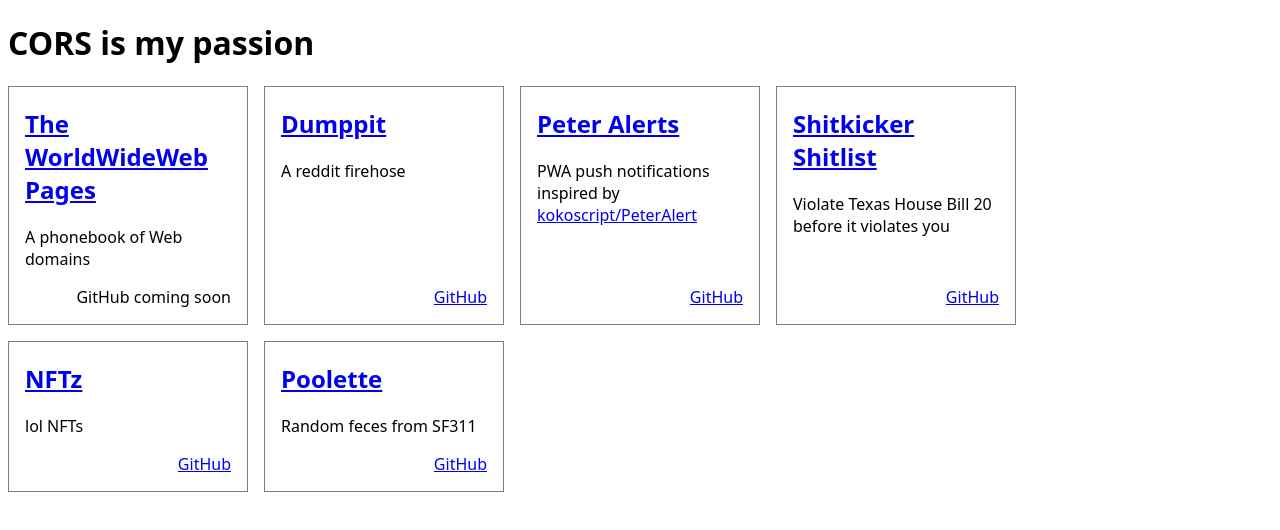
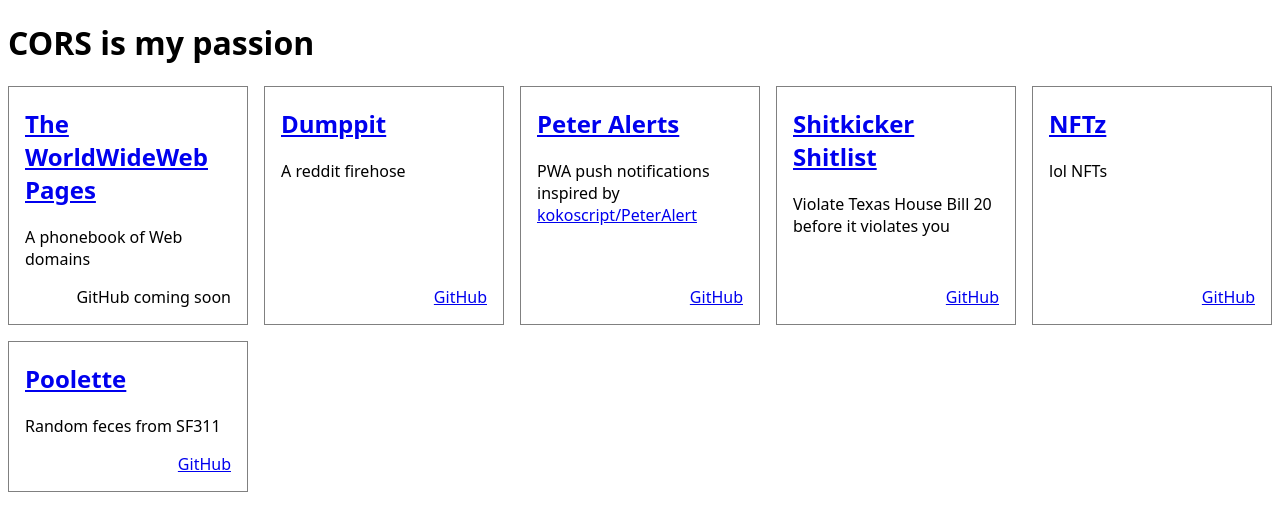
Before and after one commit to HotGarbo/www, a plain HTML site: page index.html in a window 1280 px wide. Drawn offline with Linux system fonts and the light colour scheme.

Commit message:
Stupid grid tricks

```diff
--- a/index.html
+++ b/index.html
@@ -4,7 +4,7 @@
 	<title>Hot Garbage</title>
 	<meta charset="utf-8">
 	<meta name="description" content="Stupid Web Shit">
-	<meta name="viewport" content="initial-scale=1, maximum-scale=1">
+	<meta name="viewport" content="initial-scale=1">
 	<style>
 		* {
 			box-sizing: border-box;
@@ -13,10 +13,8 @@
 			font-family: system-ui, sans-serif;
 		}
 		main {
-			display: flex;
-			max-width: 1024px;
-			flex-direction: column;
-			flex-wrap: wrap;
+			display: grid;
+			grid-template-columns: repeat(auto-fit, minmax(240px, 1fr));
 			gap: 1em;
 		}
 		article {
@@ -24,7 +22,6 @@
 			border: 1px solid grey;
 			display: flex;
 			flex-direction: column;
-			min-width: calc(25% - 1em);
 		}
 		article p {
 			margin: 0;
@@ -39,19 +36,6 @@
 			body {
 				background-color: black;
 				filter: invert(100%) hue-rotate(210deg);
-			}
-		}
-		@media (min-width: 30em) {
-			main {
-				flex-direction: row;
-			}
-			article {
-				width: calc(50% - 1em);
-			}
-		}
-		@media (min-width: 50em) {
-			article {
-				width: calc(25% - 1em);
 			}
 		}
 	</style>
```
